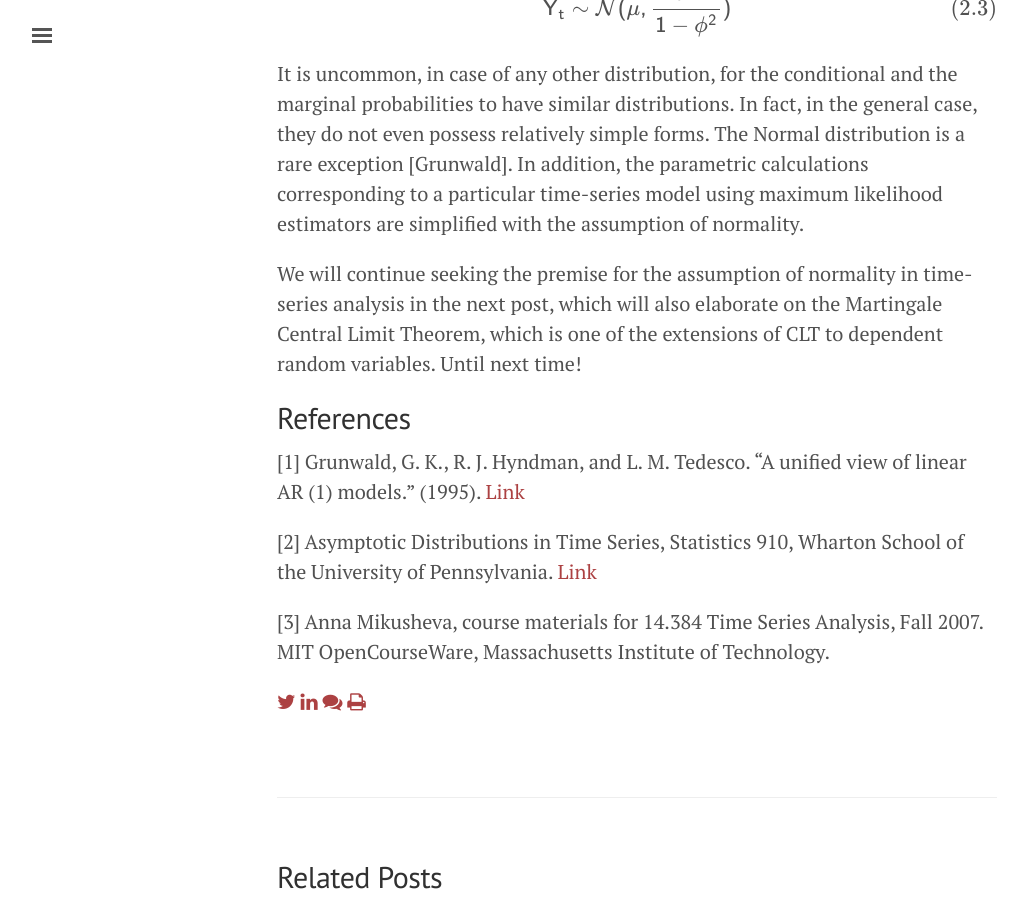
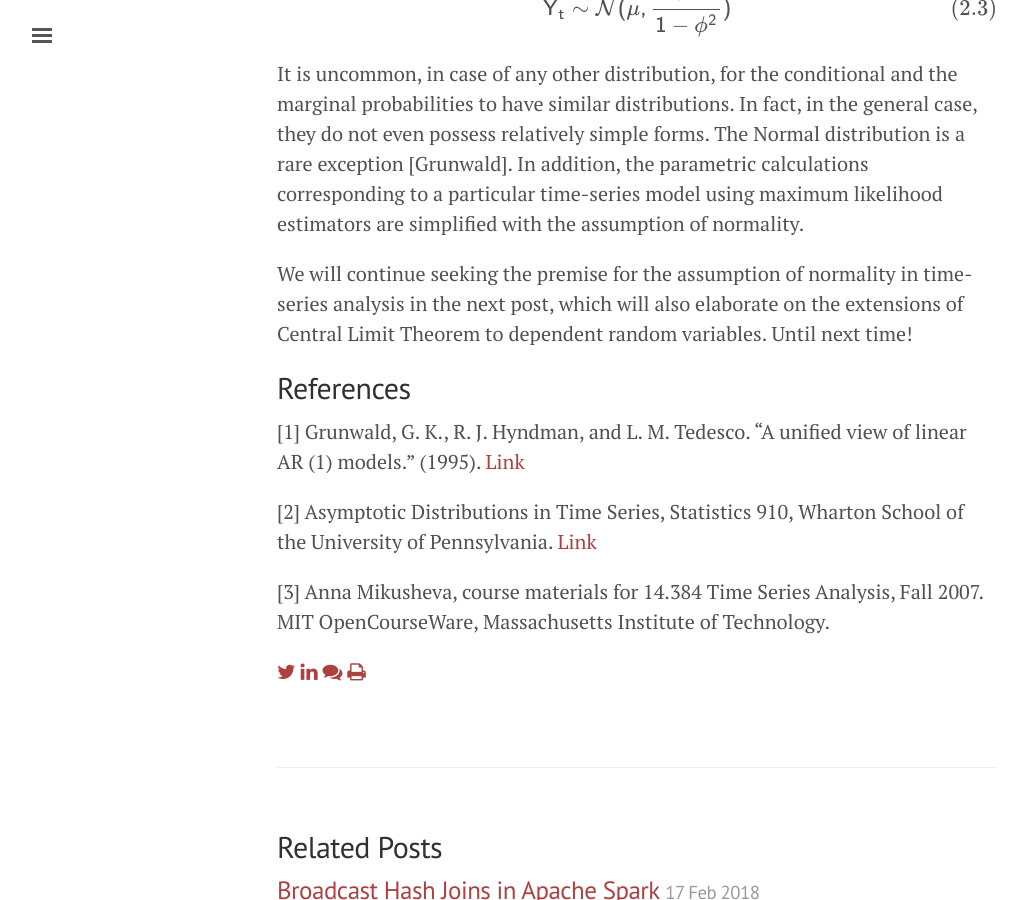
Before and after one commit to sujithjay/sujithjay.github.io, a Jekyll site: the page built from _posts/2018-03-10-The-Assumption-of-Normality-in-Time-Series.md, in a window 1280 px wide and 900 px high, scrolled down 2967 px. Shown: the whole window, without its empty margins (3-1029 px from the left). Built offline with Jekyll 4.4.1, drawn with Linux system fonts in a browser that asks for light colours; nearby versions of some CDN libraries; formulas are drawn with MathJax 3; comment, search, counter and statistics services are not loaded.

Commit message:
The Assumption of Normality

```diff
--- a/_posts/2018-03-10-The-Assumption-of-Normality-in-Time-Series.md
+++ b/_posts/2018-03-10-The-Assumption-of-Normality-in-Time-Series.md
@@ -11,7 +11,7 @@ permalink: /2018/03/10/The-Assumption-of-Normality-in-Time-Series/
 
 The notion of normality is oft-encountered in statistics as an underlying assumption to many proofs and results; it is normal to assume normality (pun strongly intended; always wanted to use this one). In much statistical works, the assumption of normality, even if inaccurate, is amortized and ameliorated by the existence of Central Limit Theorem. Time-series analysis, sadly, does not enjoy this privilege. The assumption of independence, so core to the CLT and other Limit theorems, is poignantly absent in time-series'.
 
-This post tries to explain the use of Limit theorems in time-series analysis. <!--break--> As my intended audience comprises computer scientists/engineers, and not statisticians, this post has a long preface on the premise of the problem.
+This post tries to explain the use of Limit theorems in time-series analysis.  <!--break--> As my intended audience comprises computer scientists/engineers, and not statisticians, this post has a long preface on the premise of the problem.
 
 ## Preface
 ### Limit Theorems
@@ -67,7 +67,7 @@ $$\mathsf{Y_t \sim \mathcal{N}(\mu, \frac{\sigma^2}{1 - \phi^2})} \tag{2.3}$$
 
 It is uncommon, in case of any other distribution, for the conditional and the marginal probabilities to have similar distributions. In fact, in the general case, they do not even possess relatively simple forms. The Normal distribution is a rare exception [Grunwald]. In addition, the parametric calculations corresponding to a particular time-series model using maximum likelihood estimators are simplified with the assumption of normality.
 
-We will continue seeking the premise for the assumption of normality in time-series analysis in the next post, which will also elaborate on the Martingale Central Limit Theorem, which is one of the extensions of CLT to dependent random variables. Until next time!
+We will continue seeking the premise for the assumption of normality in time-series analysis in the next post, which will also elaborate on the extensions of Central Limit Theorem to dependent random variables. Until next time!
 
 
 ## References
```
